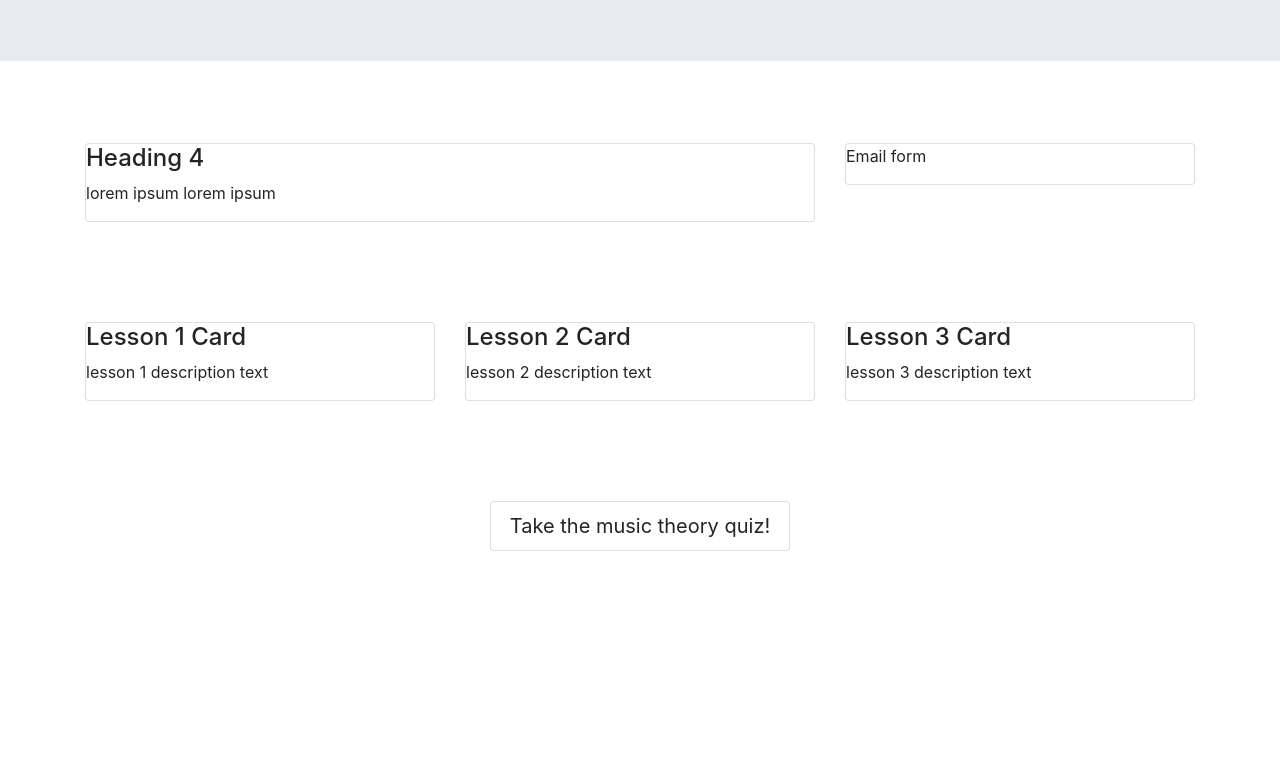
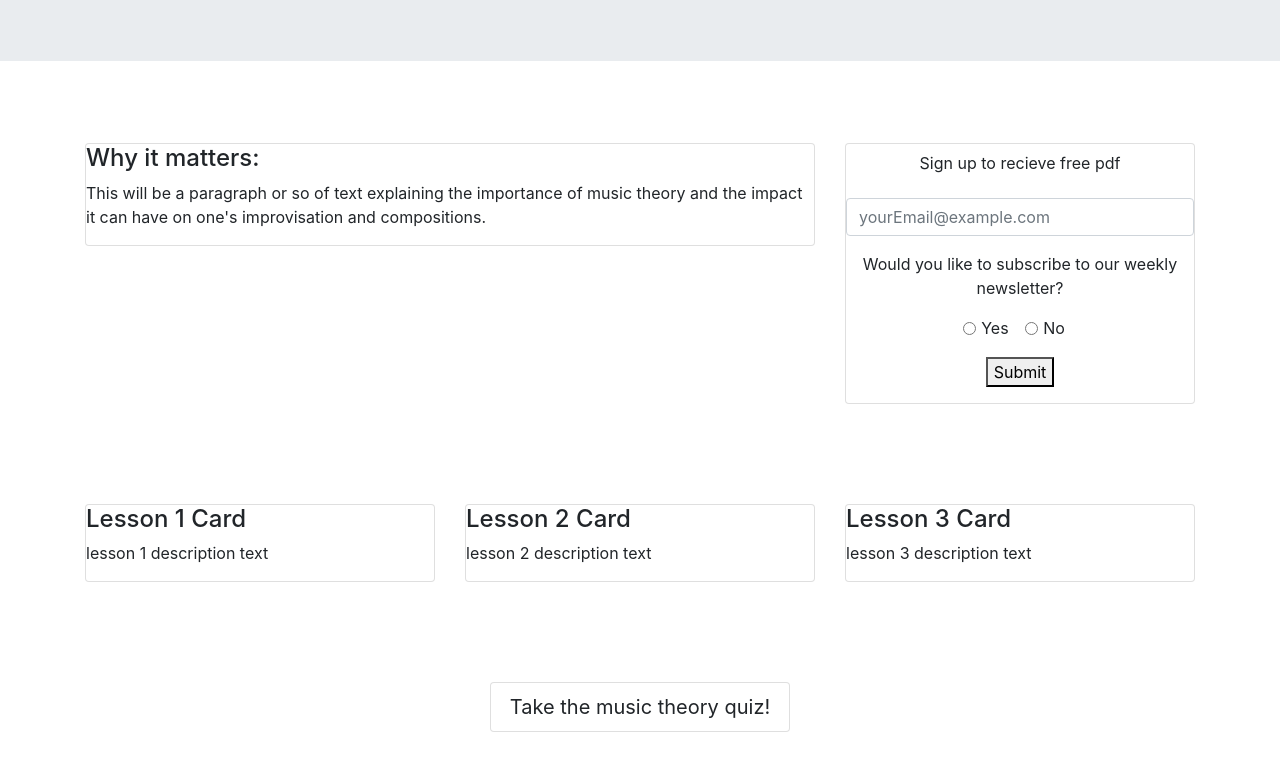
Before and after one commit to willboesetrio/pProject1, a website: page index.html in a window 1280 px wide. Shown: the part 155-926 px from the top of the page. Before the commit the page ends 800 px from the top, so only its background shows below. Drawn offline with nearby package versions, Linux system fonts and the light colour scheme.

Commit message:
started email form

```diff
--- a/css/styles.css
+++ b/css/styles.css
@@ -1,4 +1,4 @@
-.lessonCards {
+.cardSpacing {
     margin-top: 50px;
     margin-bottom: 50px;
 }
--- a/index.html
+++ b/index.html
@@ -1,13 +1,15 @@
 <!DOCTYPE html>
 <html lang="en">
-
   <head>
     <!-- Required meta tags always come first -->
     <meta charset="utf-8" />
     <meta name="viewport" content="width=device-width, initial-scale=1" />
 
     <!-- Bootstrap CSS -->
-    <link rel="stylesheet" href="node_modules/bootstrap/dist/css/bootstrap.min.css" />
+    <link
+      rel="stylesheet"
+      href="node_modules/bootstrap/dist/css/bootstrap.min.css"
+    />
 
     <!-- Additional CSS -->
     <link rel="stylesheet" href="css/styles.css" />
@@ -16,7 +18,6 @@
   </head>
 
   <body>
-
     <header class="jumbotron jumbotron-fluid">
       <div class="container">
         <div class="row">
@@ -25,7 +26,13 @@
             <h5>Knowledge is Power!</h5>
           </div>
           <div class="col-3">
-                    <a href="https://www.youtube.com/" class="btn btn-danger btn-lg text-nowrap" role="button" target="_blank">Improv-Theory on YouTube!</a>
+            <a
+              href="https://www.youtube.com/"
+              class="btn btn-danger btn-lg text-nowrap"
+              role="button"
+              target="_blank"
+              >Improv-Theory on YouTube!</a
+            >
           </div>
         </div>
       </div>
@@ -34,48 +41,100 @@
     <div class="container">
       <div class="row">
         <div class="col-8">
-                <div class="card lessonCards">
-                    <h4>Heading 4</h4>
-                    <p>lorem ipsum lorem ipsum</p>
+          <div class="card cardSpacing">
+            <h4>Why it matters:</h4>
+            <p>
+              This will be a paragraph or so of text explaining the importance
+              of music theory and the impact it can have on one's improvisation
+              and compositions.
+            </p>
           </div>
         </div>
         <div class="col-4">
-                <div class="card lessonCards">
-                    <p>Email form</p>
+          <div class="card cardSpacing">
+            <form>
+              <div class="form-group row text-center">
+                <label for="email" class="col col-form-label"
+                  >Sign up to recieve free pdf</label
+                >
+              </div>
+              <div class="form-group row">
+                <div class="col">
+                  <input
+                    type="email"
+                    class="form-control"
+                    id="email"
+                    name="email"
+                    placeholder="yourEmail@example.com"
+                  />
+                </div>
+              </div>
+              <div class="form-group row">
+                <div class="col text-center">
+                  <p>Would you like to subscribe to our weekly newsletter?</p>
+                  <div class="form-check form-check-inline">
+                    <input
+                      type="radio"
+                      class="form-check-input"
+                      id="subscribeYes"
+                      name="subscribeRadios"
+                      value="yes"
+                    />
+                    <label for="subscribeYes" class="form-check-label"
+                      >Yes</label
+                    >
+                  </div>
+                  <div class="form-check form-check-inline">
+                    <input
+                      type="radio"
+                      class="form-check-input"
+                      id="subscribeNo"
+                      name="subscribeRadios"
+                      value="no"
+                    />
+                    <label for="subscribeNo" class="form-check-label">No</label>
+                  </div>
+                </div>
+              </div>
+              <div class="form-group row">
+                <div class="col text-center">
+                  <button type="submit">Submit</button>
+                </div>
+              </div>
+            </form>
           </div>
         </div>
       </div>
       <div class="row">
         <div class="col-4">
-                <div class="card lessonCards">
+          <div class="card cardSpacing">
             <h4>Lesson 1 Card</h4>
             <p>lesson 1 description text</p>
           </div>
         </div>
         <div class="col-4">
-                <div class="card lessonCards">
+          <div class="card cardSpacing">
             <h4>Lesson 2 Card</h4>
             <p>lesson 2 description text</p>
           </div>
         </div>
         <div class="col-4">
-                <div class="card lessonCards">
+          <div class="card cardSpacing">
             <h4>Lesson 3 Card</h4>
             <p>lesson 3 description text</p>
           </div>
         </div>
       </div>
-        <div class="card mx-auto lessonCards" style="width: 300px;">
-                <a href="#" class="btn btn-lg ">Take the music theory quiz!</a>
+      <div class="card mx-auto cardSpacing" style="width: 300px">
+        <a href="#" class="btn btn-lg">Take the music theory quiz!</a>
       </div>
     </div>
 
-    <footer>
-
-    </footer>
+    <footer></footer>
 
     <!-- jQuery must come first, then Popper.js, then the Bootstrap JavaScript plugins.-->
     <script src="node_modules/jquery/dist/jquery.slim.min.js"></script>
     <script src="node_modules/popper.js/dist/umd/popper.min.js"></script>
     <script src="node_modules/bootstrap/dist/js/bootstrap.min.js"></script>
   </body>
+</html>
```
Lines whose indentation alone changed are shown as unchanged.
